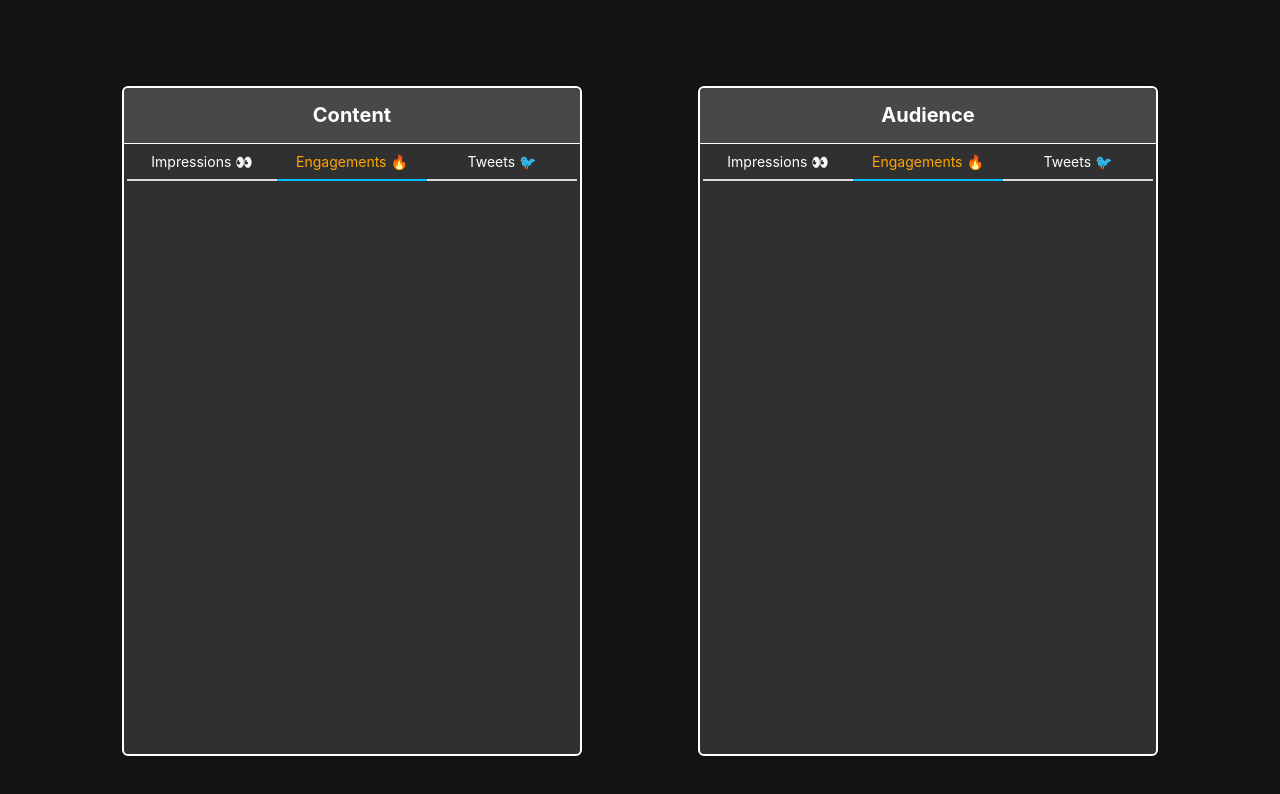
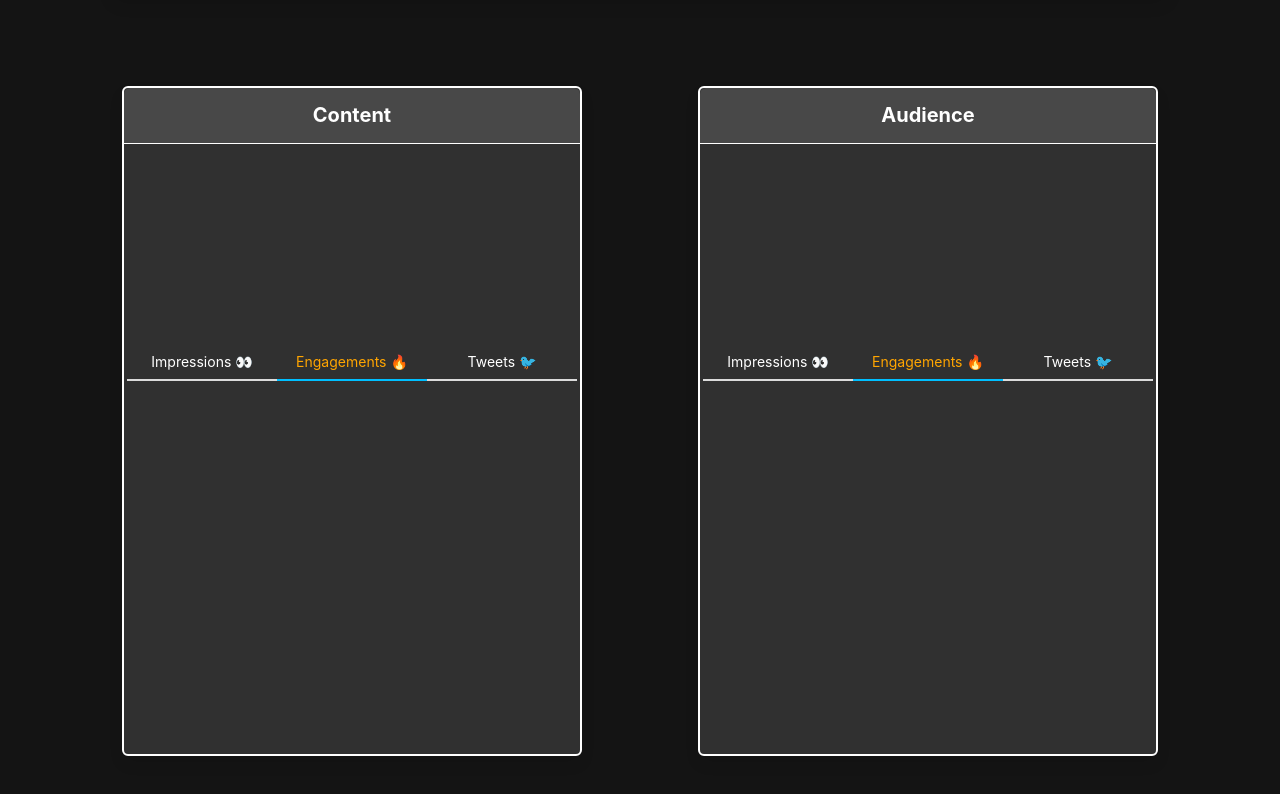
Before and after one commit to SocialQu/Branding, a Next.js app in the folder app/: page / in a window 1280 px wide. Shown: the part 740-1534 px from the top of the page. Built offline with nearby package versions, Linux system fonts and the light colour scheme.

Commit message:
Growth chart.

```diff
--- a/app/components/Bars.tsx
+++ b/app/components/Bars.tsx
@@ -1,6 +1,8 @@
 /* eslint-disable jsx-a11y/anchor-is-valid */
+import { useState } from 'react'
+import { ResponsiveContainer, BarChart, Bar, Cell } from 'recharts'
 
-const GROWTH_STYLE = {
+const GrowthStyle = {
     maxWidth:460,
     maxHeight: 750,
     margin: 'auto',
@@ -10,7 +12,7 @@ const GROWTH_STYLE = {
     backgroundColor: 'rgb(48, 48, 48)'
 }
 
-const HEADING_STYLE = {
+const HeadingStyle = {
     color: 'white',
     textAlign: 'center' as const,
     borderBottom: '1px solid white',
@@ -47,17 +49,84 @@ const BarTabs = ({ active, setActive }:iTabs) => <p className='panel-tabs' style
 </p>
 
 
+type Keyword = 'Content' | 'Audience'
+const getGradient = (key:Keyword, active:GrowthTab) => {
+    if(key === 'Content'){
+        if(active === 'impressions') return { top:'#CAC531', bottom:'#F3F9A7' } // Sulphur
+        if(active === 'engagements') return { top:'#00b09b', bottom:'#96c93d' } // Ohhappiness
+        return { top:'#22c1c3', bottom:'#fdbb2d' } //  Summer
+    }
 
-const scrollbarStyle = {height: 'calc(100vh - 200px)', overflow: 'auto', maxHeight: 680}
-interface iBarsPanel { title:string }
+    if(active === 'impressions') return { top:'#00F260', bottom:'#0575E6' } // RainbowBlue
+    if(active === 'engagements') return { top:'#e1eec3', bottom:'#f05053' } // VelvetSun
+    return { top:'#fc4a1a', bottom:'#f7b733' } // OrangeFun
+}
+
+interface iGetPath { x: number, y: number, width: number, height: number }
+const path = ({ x, y, width, height }: iGetPath) => `M${x},${y + height} ${x},${y} ${x + width},${y} ${x + width},${y + height}`
+const pathN = ({ x, y, width, height }: iGetPath, n: number) => `M${x+5},${y + height}
+    L${x + 5},${y + Math.min(n,y)}
+    C${x + 5},${y} ${x - 5 + width},${y} ${x - 5 + width},${y + Math.min(n,y)}
+    L${x - 5 + width},${y + height}
+`
+const getPath = (data: iGetPath) => data.height > 10 ? pathN(data, 10) : data.height > 5 ? pathN(data, 5) : path(data)
+
+interface iCurvedBar extends iGetPath { fill: string }
+const CurvedBar = ({ fill, x, y, width, height }: iCurvedBar) => <path d={getPath({x, y, width, height})} stroke='none' fill={fill} />
+
+interface iGrowthChart {
+    data:{ name:string, tweets:number, impressions:number, engagements:number}[]
+    active: GrowthTab
+    keyword: Keyword
+}
+
+export const round = (n:string | number) => {
+    if(typeof(n) === 'string') return n
+    if(n>=1000000) return `${Math.round(n/100000)/10}M`
+    if(n>=10000) return `${Math.round(n/1000)}K`
+    if(n>=1000) return `${Math.round(n/100)/10}K`
+    return n
+}
+
+export const GrowthChart = ({ data, active, keyword }: iGrowthChart) => {
+    const color = getGradient(keyword, active)
+
+    return <ResponsiveContainer width="100%" height={200}>
+        <BarChart
+            style={{margin:'auto'}}
+            data={data.filter((_, i) => i < 12)}
+            margin={{ top: 20, left: 10, right: 10, bottom: 5 }}
+        >
+            <defs>
+                <linearGradient id={`color${keyword}`} x1='0' y1='0' x2='0' y2='100%' spreadMethod='reflect' >
+                <stop offset='0' stopColor={color.bottom} />
+                <stop offset='1' stopColor={color.top} />
+                </linearGradient>
+            </defs>
+
+            <Bar
+                dataKey={active}
+                label={{ position: 'top', style:{fill:'white'}, formatter:(n) => round(n)}}
+                shape={<CurvedBar width={300} height={600} x={0} y={0} fill={`url(#color${keyword})`}/>}
+            > { data.map((_, i) => <Cell key={`cell-${i}`}  fill={`url(#color${keyword})`}/>) } </Bar>
+        </BarChart>
+    </ResponsiveContainer>
+}
+
+
+interface iBarsPanel { title:Keyword }
 const BarsPanel = ({ title }: iBarsPanel) => {
-    return <nav className='panel' style={GROWTH_STYLE}>
-        <div className='panel-heading' style={HEADING_STYLE}>
+    const [active, setActive] = useState<GrowthTab>('engagements')
+
+    return <nav className='panel' style={GrowthStyle}>
+        <div className='panel-heading' style={HeadingStyle}>
             { title }
         </div>
 
-        <div id='scrollbar' style={scrollbarStyle}>
-            <BarTabs active={'engagements'} setActive={() => {}}/>
+        <GrowthChart active={active} keyword={title} data={[]}/>
+
+        <div>
+            <BarTabs active={active} setActive={setActive}/>
         </div>
     </nav>
 }
```
